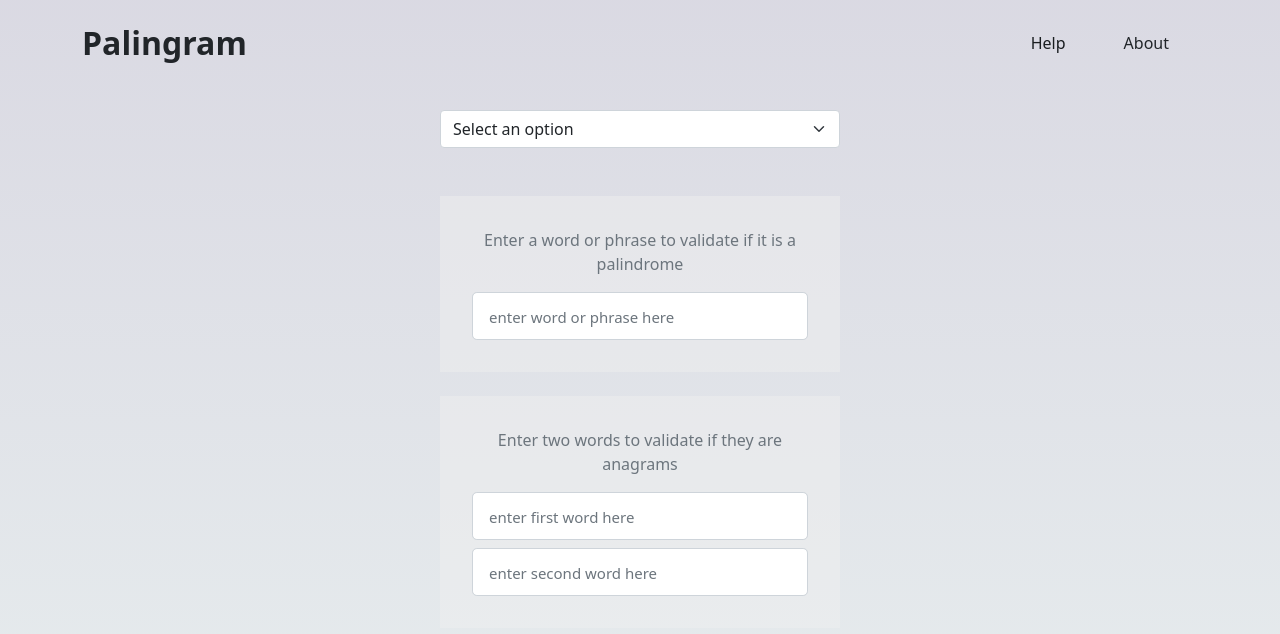
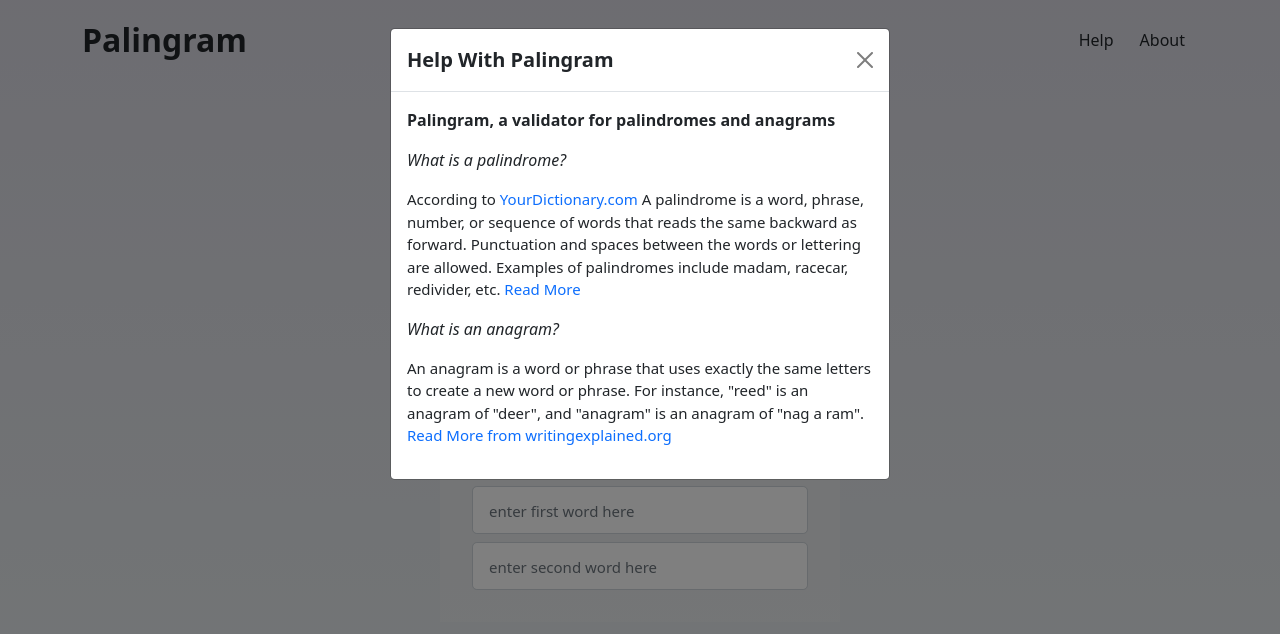
Before and after one commit to LifelikeDev/Palingram, a website with bundled scripts: page index.html in a window 1280 px wide. Both pictures are taken after a click on the button "Help". Built offline with nearby package versions, Linux system fonts and the light colour scheme.

Commit message:
help content and about content added

```diff
--- a/index.html
+++ b/index.html
@@ -14,6 +14,7 @@
     <script src="/js/main.js" type="module"></script>
     <title>Palingram | A Palindrome and Anagram Validator</title>
   </head>
+
   <body>
     <div class="container">
       <!--------------- Header --------------->
@@ -42,18 +43,133 @@
 
         <ul class="nav nav-pills">
           <li class="nav-item">
-            <button type="button" class="btn btn-transparent">
-              <a href="#" class="nav-link link-dark">Help</a>
+            <button
+              type="button"
+              class="btn btn-transparent"
+              data-bs-toggle="modal"
+              data-bs-target="#helpModal"
+            >
+              Help
             </button>
           </li>
 
           <li class="nav-item">
-            <button type="button" class="btn btn-transparent">
-              <a href="#" class="nav-link link-dark">About</a>
+            <button
+              type="button"
+              class="btn btn-transparent"
+              data-bs-toggle="modal"
+              data-bs-target="#aboutModal"
+            >
+              About
             </button>
           </li>
         </ul>
       </header>
+
+      <!-------------- Help Modal -------------->
+      <div
+        class="modal fade"
+        id="helpModal"
+        tabindex="-1"
+        aria-labelledby="helpModalLabel"
+        aria-hidden="true"
+      >
+        <div class="modal-dialog">
+          <div class="modal-content">
+            <div class="modal-header">
+              <h5 class="modal-title fw-bold" id="helpModalLabel">
+                Help With Palingram
+              </h5>
+              <button
+                type="button"
+                class="btn-close"
+                data-bs-dismiss="modal"
+                aria-label="Close"
+              ></button>
+            </div>
+            <div class="modal-body">
+              <p style="font-weight: 600">
+                Palingram, a validator for palindromes and anagrams
+              </p>
+              <!-- Palindrome Definition -->
+              <p class="fw-normal fst-italic">What is a palindrome?</p>
+              <p style="font-size: 15px">
+                According to
+                <a
+                  class="text-decoration-none"
+                  target="_blank"
+                  href="https://examples.yourdictionary.com/palindrome-examples.html"
+                  >YourDictionary.com</a
+                >
+                A palindrome is a word, phrase, number, or sequence of words
+                that reads the same backward as forward. Punctuation and spaces
+                between the words or lettering are allowed. Examples of
+                palindromes include madam, racecar, redivider, etc.
+                <a
+                  class="text-decoration-none"
+                  href="https://examples.yourdictionary.com/palindrome-examples.html"
+                  target="_blank"
+                >
+                  Read More</a
+                >
+              </p>
+              <!-- Anagram Definition -->
+              <p class="fw-normal fst-italic">What is an anagram?</p>
+              <p style="font-size: 15px">
+                An anagram is a word or phrase that uses exactly the same
+                letters to create a new word or phrase. For instance, "reed" is
+                an anagram of "deer", and "anagram" is an anagram of "nag a
+                ram".<br />
+                <a
+                  class="text-decoration-none"
+                  href="https://writingexplained.org/grammar-dictionary/anagram"
+                  target="_blank"
+                >
+                  Read More from writingexplained.org</a
+                >
+              </p>
+            </div>
+          </div>
+        </div>
+      </div>
+
+      <!-------------- About Modal -------------->
+      <div
+        class="modal fade"
+        id="aboutModal"
+        tabindex="-1"
+        aria-labelledby="aboutModalLabel"
+        aria-hidden="true"
+      >
+        <div class="modal-dialog">
+          <div class="modal-content">
+            <div class="modal-header">
+              <h5 class="modal-title fw-bold" id="aboutModalLabel">
+                About Palingram
+              </h5>
+              <button
+                type="button"
+                class="btn-close"
+                data-bs-dismiss="modal"
+                aria-label="Close"
+              ></button>
+            </div>
+            <div class="modal-body">
+              As can be seen from the name, Palingram is a validator for
+              palindromes and anagrams. Use Palingram to check if any given word
+              or phrase is an palindrome, or if two words are anagrams of each
+              other.
+            </div>
+            <div class="modal-footer">
+              <small
+                >Built by Navian &copy;<span class="yearStamp"
+                  >2021</span
+                ></small
+              >
+            </div>
+          </div>
+        </div>
+      </div>
 
       <!------------- Select Option ------------->
 
@@ -97,7 +213,7 @@
         "
       >
         <p class="text-muted text-center">
-          Enter two words to validate if they are anagrams
+          Enter two words to validate if they are anagrams of each other
         </p>
         <input
           class="form-control form-control-lg mb-2"
@@ -115,5 +231,11 @@
 
       <!-- Container ending tag -->
     </div>
+
+    <script
+      src="https://cdn.jsdelivr.net/npm/bootstrap@5.0.2/dist/js/bootstrap.bundle.min.js"
+      integrity="sha384-MrcW6ZMFYlzcLA8Nl+NtUVF0sA7MsXsP1UyJoMp4YLEuNSfAP+JcXn/tWtIaxVXM"
+      crossorigin="anonymous"
+    ></script>
   </body>
 </html>
```
